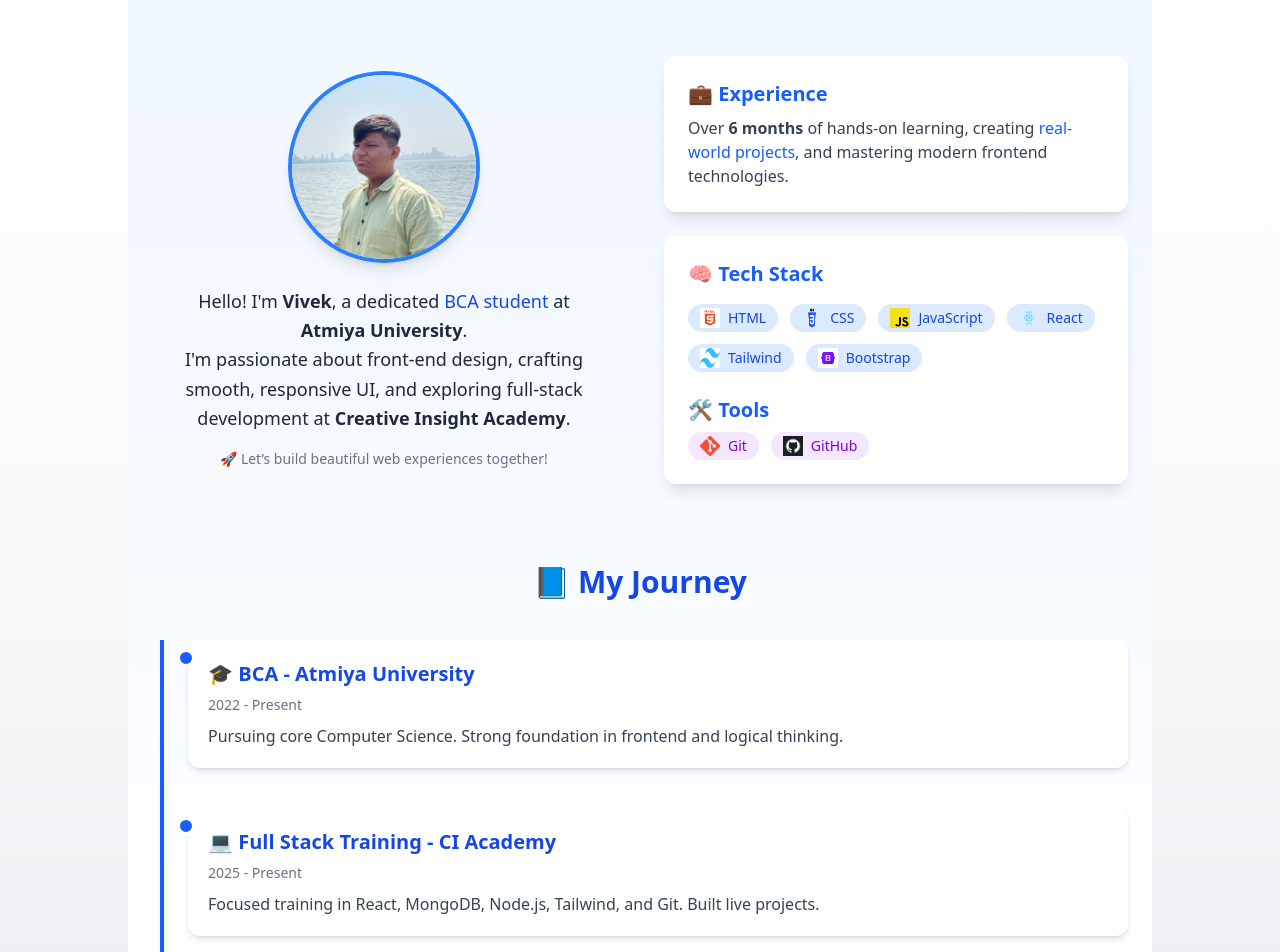
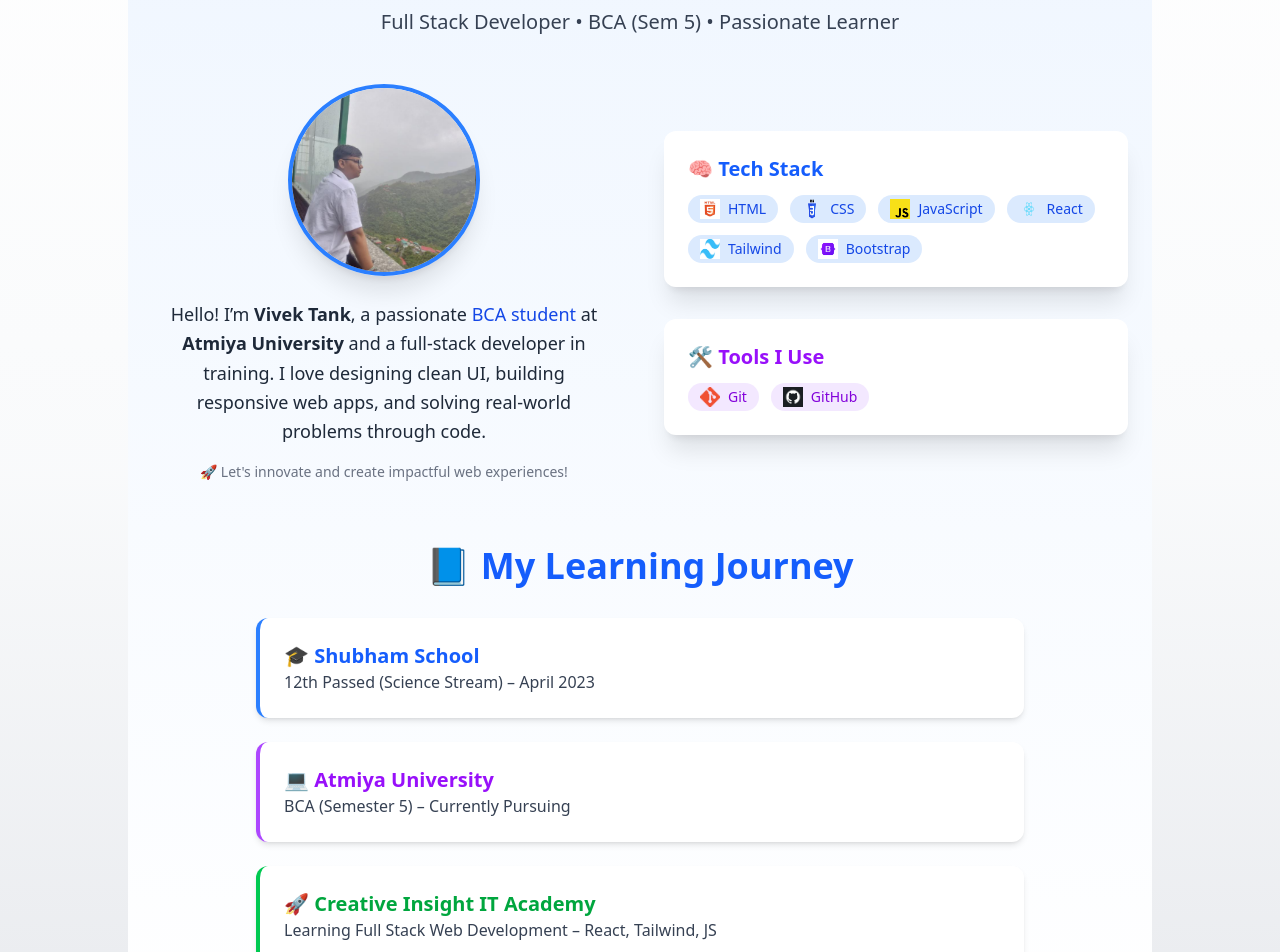
Before and after one commit to tankvivek-code/Portfolio, a React (Vite) app: page /about in a window 1280 px wide. Shown: the part 240-1192 px from the top of the page. Built offline with nearby package versions, Linux system fonts and the light colour scheme.

Commit message:
Refactor code structure for improved readability and maintainability

```diff
--- a/src/pages/About.jsx
+++ b/src/pages/About.jsx
@@ -1,7 +1,8 @@
 import { useEffect } from "react";
 import AOS from "aos";
 import "aos/dist/aos.css";
-import profilePic from "../assets/profile.jpg";
+
+import profilePic from "../assets/profile.png";
 import htmlLogo from "../assets/html.png";
 import cssLogo from "../assets/css.png";
 import jsLogo from "../assets/js.png";
@@ -28,77 +29,114 @@ const tools = [
 const timelineData = [
   {
     title: "🎓 BCA - Atmiya University",
-    date: "2022 - Present",
+    date: "2023 - Present (Sem 5)",
     description:
-      "Pursuing core Computer Science. Strong foundation in frontend and logical thinking.",
+      "Pursuing core Computer Science and building a strong foundation in frontend and problem-solving.",
   },
   {
     title: "💻 Full Stack Training - CI Academy",
     date: "2025 - Present",
     description:
-      "Focused training in React, MongoDB, Node.js, Tailwind, and Git. Built live projects.",
+      "Learning real-world technologies: React, Node.js, MongoDB, Tailwind CSS, and Git. Built multiple full-stack projects.",
   },
   {
-    title: "🌟 Personal & Freelance Projects",
+    title: "🌟 Freelance & Personal Projects",
     date: "2025 - Present",
     description:
-      "Crafted real-world websites: portfolios, dashboards, and client projects with responsive design.",
+      "Developed client websites and personal portfolios. Specialized in responsive design, clean UI/UX, and fast performance.",
   },
 ];
 
 const About = () => {
   useEffect(() => {
-    AOS.init({ duration: 1000 });
+    AOS.init({ duration: 1000, once: true });
   }, []);
 
   return (
-    <section id="about" className="bg-gradient-to-b from-blue-50 to-white dark:from-gray-900 dark:to-gray-800 py-20 px-6">
+    <section
+      id="about"
+      className="bg-gradient-to-b from-blue-50 to-white dark:from-gray-900 dark:to-gray-800 py-20 px-6 overflow-hidden"
+    >
       <div className="max-w-6xl mx-auto">
-        <h2 className="text-4xl md:text-5xl font-extrabold text-center text-blue-700 dark:text-white mb-16" data-aos="fade-down">
+        {/* Header */}
+        <h1
+          className="text-4xl sm:text-5xl font-extrabold text-center bg-gradient-to-r from-blue-600 to-purple-600 bg-clip-text text-transparent mb-4"
+          data-aos="fade-down"
+        >
           👋 Meet Vivek
-        </h2>
+        </h1>
+        <p
+          className="text-lg sm:text-xl text-center text-gray-700 dark:text-gray-300 mb-12"
+          data-aos="fade-up"
+        >
+          Full Stack Developer • BCA (Sem 5) • Passionate Learner
+        </p>
 
+        {/* Profile + Skills */}
         <div className="grid md:grid-cols-2 gap-12 items-center">
-          <div data-aos="fade-right" className="text-gray-800 dark:text-gray-200">
+          {/* Left - Bio */}
+          <div
+            data-aos="fade-right"
+            className="text-gray-800 dark:text-gray-200"
+          >
             <img
               src={profilePic}
-              alt="Profile"
-              className="w-48 h-48 mx-auto rounded-full object-cover border-4 border-blue-500 shadow-lg mb-6 hover:scale-105 transition"
+              alt="Vivek Tank"
+              className="w-48 h-48 mx-auto rounded-full object-cover border-4 border-blue-500 shadow-xl mb-6 hover:scale-105 transition"
             />
             <p className="text-lg text-center leading-relaxed px-4">
-              Hello! I'm <strong>Vivek</strong>, a dedicated <span className="text-blue-700 dark:text-blue-400">BCA student</span> at <strong>Atmiya University</strong>.
-              <br />
-              I'm passionate about <span className="font-medium">front-end design</span>, crafting smooth, responsive UI, and exploring full-stack development at{" "}
-              <strong>Creative Insight Academy</strong>.
+              Hello! I’m <strong>Vivek Tank</strong>, a passionate{" "}
+              <span className="text-blue-700 dark:text-blue-400">
+                BCA student
+              </span>{" "}
+              at <strong>Atmiya University</strong> and a full-stack developer
+              in training. I love designing clean UI, building responsive web
+              apps, and solving real-world problems through code.
             </p>
-            <p className="text-sm text-center mt-4 text-gray-500 dark:text-gray-400">🚀 Let’s build beautiful web experiences together!</p>
+            <p className="text-sm text-center mt-4 text-gray-500 dark:text-gray-400">
+              🚀 Let's innovate and create impactful web experiences!
+            </p>
           </div>
 
-          <div data-aos="fade-left" className="space-y-6">
-            <div className="bg-white dark:bg-gray-800 shadow-lg rounded-xl p-6 transition hover:shadow-2xl">
-              <h3 className="text-xl font-semibold text-blue-600 mb-2">💼 Experience</h3>
-              <p className="text-gray-700 dark:text-gray-300">
-                Over <strong>6 months</strong> of hands-on learning, creating <span className="text-blue-600 font-medium">real-world projects</span>, and mastering modern frontend technologies.
-              </p>
-            </div>
-
-            <div className="bg-white dark:bg-gray-800 shadow-lg rounded-xl p-6 transition hover:shadow-2xl">
-              <h3 className="text-xl font-semibold text-blue-600 mb-4">🧠 Tech Stack</h3>
+          {/* Right - Skills */}
+          <div data-aos="fade-left" className="space-y-8">
+            <div className="bg-white dark:bg-gray-800 shadow-xl rounded-xl p-6 hover:shadow-2xl transition">
+              <h3 className="text-xl font-semibold text-blue-600 mb-3">
+                🧠 Tech Stack
+              </h3>
               <div className="flex flex-wrap gap-3">
                 {techStack.map((skill, i) => (
-                  <div key={i} className="flex items-center gap-2 px-3 py-1 bg-blue-100 dark:bg-blue-900 rounded-full hover:scale-105 transition">
-                    <img src={skill.icon} alt={skill.label} className="w-5 h-5" />
-                    <span className="text-sm font-medium text-blue-700 dark:text-blue-100">{skill.label}</span>
+                  <div
+                    key={i}
+                    className="flex items-center gap-2 px-3 py-1 bg-blue-100 dark:bg-blue-900 rounded-full hover:scale-105 transition"
+                  >
+                    <img
+                      src={skill.icon}
+                      alt={skill.label}
+                      className="w-5 h-5"
+                    />
+                    <span className="text-sm font-medium text-blue-700 dark:text-blue-100">
+                      {skill.label}
+                    </span>
                   </div>
                 ))}
               </div>
+            </div>
 
-              <h3 className="text-xl font-semibold text-blue-600 mt-6 mb-2">🛠 Tools</h3>
+            <div className="bg-white dark:bg-gray-800 shadow-xl rounded-xl p-6 hover:shadow-2xl transition">
+              <h3 className="text-xl font-semibold text-purple-600 mb-3">
+                🛠 Tools I Use
+              </h3>
               <div className="flex flex-wrap gap-3">
                 {tools.map((tool, i) => (
-                  <div key={i} className="flex items-center gap-2 px-3 py-1 bg-purple-100 dark:bg-purple-900 rounded-full hover:scale-105 transition">
+                  <div
+                    key={i}
+                    className="flex items-center gap-2 px-3 py-1 bg-purple-100 dark:bg-purple-900 rounded-full hover:scale-105 transition"
+                  >
                     <img src={tool.icon} alt={tool.label} className="w-5 h-5" />
-                    <span className="text-sm font-medium text-purple-700 dark:text-purple-100">{tool.label}</span>
+                    <span className="text-sm font-medium text-purple-700 dark:text-purple-100">
+                      {tool.label}
+                    </span>
                   </div>
                 ))}
               </div>
@@ -106,17 +144,43 @@ const About = () => {
           </div>
         </div>
 
-        <div className="mt-20" data-aos="fade-up">
-          <h3 className="text-3xl font-bold text-center text-blue-700 dark:text-white mb-10">📘 My Journey</h3>
-          <div className="relative border-l-4 border-blue-600 pl-6 ml-2 space-y-10">
-            {timelineData.map((item, index) => (
-              <div key={index} className="relative bg-white dark:bg-gray-800 shadow-md rounded-xl p-5">
-                <span className="absolute -left-3 top-2 w-5 h-5 bg-blue-600 rounded-full border-4 border-white dark:border-gray-900"></span>
-                <h4 className="text-xl font-semibold text-blue-700 mb-1">{item.title}</h4>
-                <span className="text-sm text-gray-500 dark:text-gray-400">{item.date}</span>
-                <p className="text-gray-700 dark:text-gray-300 mt-2">{item.description}</p>
-              </div>
-            ))}
+        {/* Timeline Section */}
+        {/* Learning Journey Section */}
+        <div className="mt-16" data-aos="fade-up">
+          <h2 className="text-3xl sm:text-4xl font-bold text-center mb-8 text-blue-600">
+            📘 My Learning Journey
+          </h2>
+
+          <div className="space-y-6 text-gray-700 dark:text-gray-300 max-w-3xl mx-auto">
+            <div
+              className="bg-white dark:bg-gray-800 p-6 rounded-xl shadow-md border-l-4 border-blue-500"
+              data-aos="fade-right"
+            >
+              <h3 className="text-xl font-semibold text-blue-600">
+                🎓 Shubham School
+              </h3>
+              <p>12th Passed (Science Stream) – April 2023</p>
+            </div>
+
+            <div
+              className="bg-white dark:bg-gray-800 p-6 rounded-xl shadow-md border-l-4 border-purple-500"
+              data-aos="fade-left"
+            >
+              <h3 className="text-xl font-semibold text-purple-600">
+                💻 Atmiya University
+              </h3>
+              <p>BCA (Semester 5) – Currently Pursuing</p>
+            </div>
+
+            <div
+              className="bg-white dark:bg-gray-800 p-6 rounded-xl shadow-md border-l-4 border-green-500"
+              data-aos="fade-right"
+            >
+              <h3 className="text-xl font-semibold text-green-600">
+                🚀 Creative Insight IT Academy
+              </h3>
+              <p>Learning Full Stack Web Development – React, Tailwind, JS</p>
+            </div>
           </div>
         </div>
       </div>
--- a/src/pages/Contact.jsx
+++ b/src/pages/Contact.jsx
@@ -116,11 +116,11 @@ const Contact = () => {
         )}
       </div>
 
+      {/* -------- Contact Form with mailto -------- */}
       <form
-        onSubmit={(e) => {
-          e.preventDefault();
-          alert("✅ Thank you! Your message has been sent.");
-        }}
+        action="mailto:tankvivek65@gmail.com"
+        method="POST"
+        encType="text/plain"
         className="bg-white dark:bg-gray-800 shadow-lg rounded-lg p-6 sm:p-8 space-y-5"
         data-aos="fade-up"
         data-aos-delay="200"
@@ -128,18 +128,21 @@ const Contact = () => {
         <div className="flex flex-col sm:flex-row gap-4">
           <input
             type="text"
+            name="Name"
             placeholder="Your Name"
             required
             className="flex-1 px-4 py-2 border rounded-md focus:ring-2 focus:ring-blue-500 dark:bg-gray-700 dark:border-gray-600 dark:text-white"
           />
           <input
             type="email"
+            name="Email"
             placeholder="Your Email"
             required
             className="flex-1 px-4 py-2 border rounded-md focus:ring-2 focus:ring-blue-500 dark:bg-gray-700 dark:border-gray-600 dark:text-white"
           />
         </div>
         <textarea
+          name="Message"
           placeholder="Your Message"
           rows={4}
           required
@@ -154,6 +157,7 @@ const Contact = () => {
         </button>
       </form>
 
+      {/* Floating WhatsApp */}
       <a
         href="https://wa.me/9924846727"
         target="_blank"
```
Also changed, not shown: src/assets/profile.jpg (deleted), src/assets/profile.png (added).
